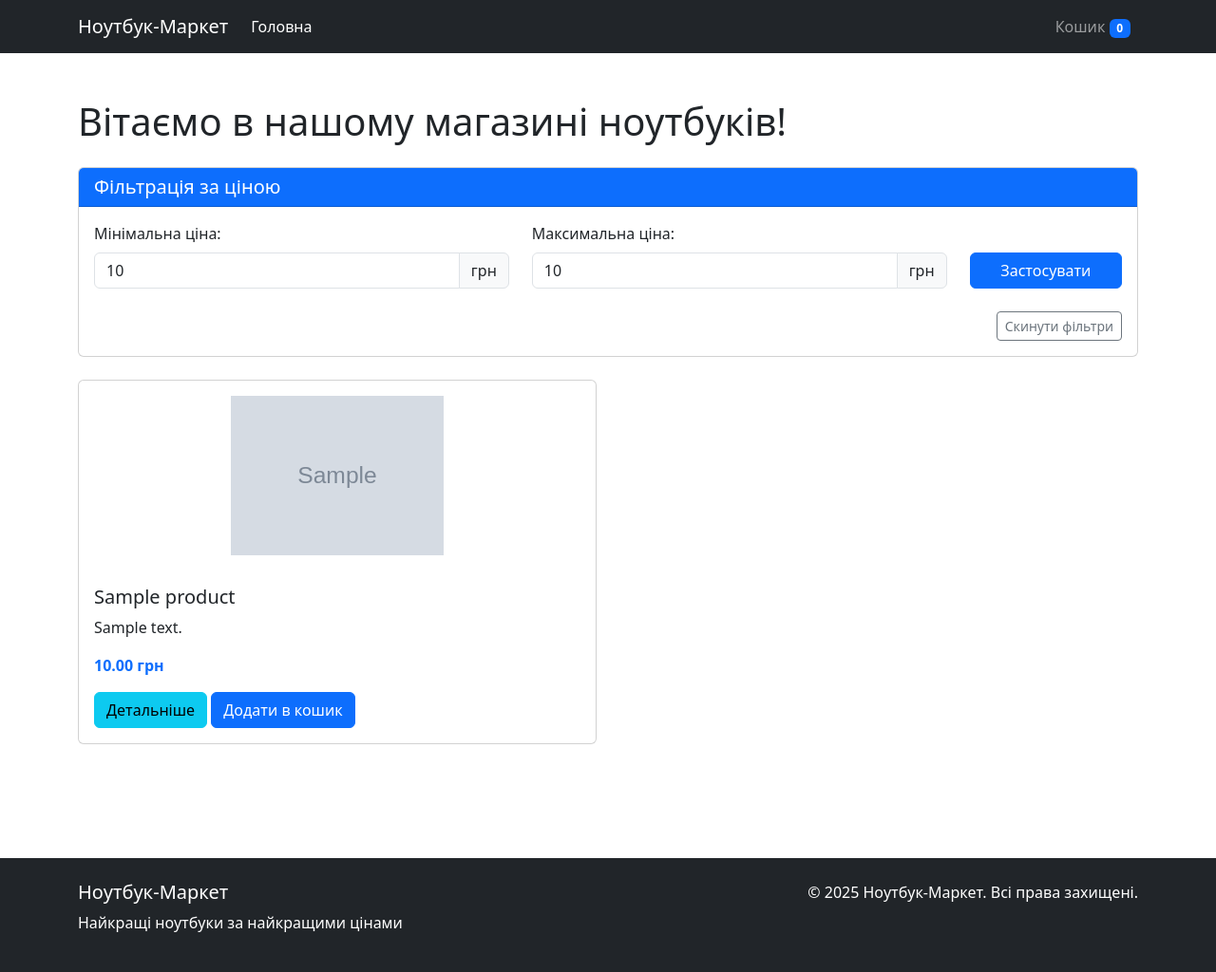
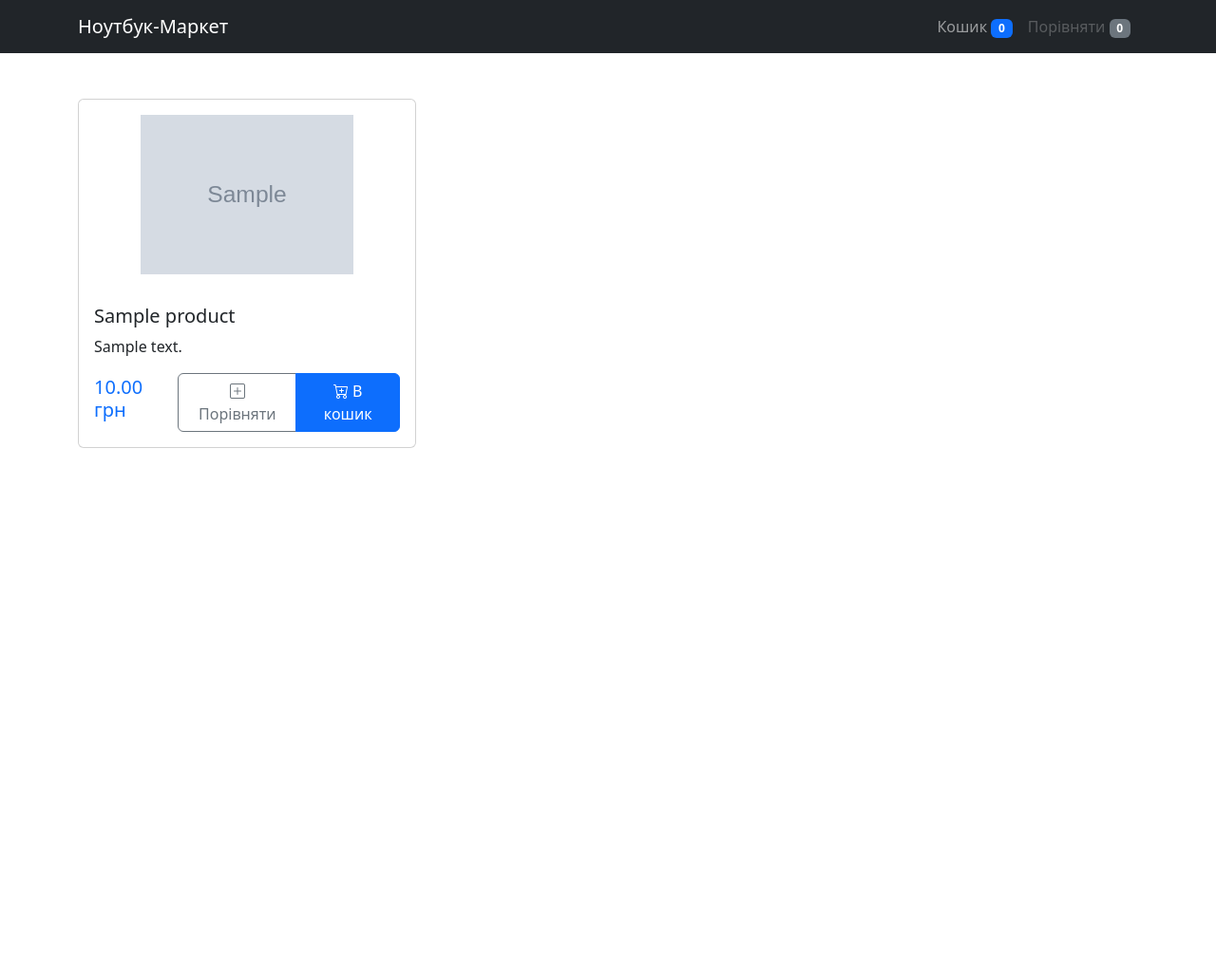
Before and after one commit to Viktor-pixel-scet/Online-store-of-laptops, a PHP site: page / in a window 1280 px wide. Shown: the whole page at 95% size. After the commit the page ends 472 px from the top, so only its background shows below. Run offline with PHP 8.4, Linux system fonts and the light colour scheme; tables that the repository leaves empty or names only in its code hold one stand-in row (values such as "Sample post"); grey boxes marked "Sample" are stand-in pictures.

Commit message:
Додано кнопку '+' у модалку порівняння, лічильник товарів та покращено керування списком порівняння з максимумом 4 товарів (В коді легко можна змінити на більше)

```diff
--- a/index.php
+++ b/index.php
@@ -56,95 +56,66 @@ try {
     <meta name="viewport" content="width=device-width, initial-scale=1.0">
     <title>Ноутбук-Маркет - Головна</title>
     <link href="https://cdn.jsdelivr.net/npm/bootstrap@5.3.0/dist/css/bootstrap.min.css" rel="stylesheet">
+    <link href="https://cdn.jsdelivr.net/npm/bootstrap-icons@1.10.0/font/bootstrap-icons.css" rel="stylesheet">
     <link href="public/assets/style.css" rel="stylesheet">
-    <link href="public/assets/gallery.css" rel="stylesheet">
 </head>
 <body>
 
 <nav class="navbar navbar-expand-lg navbar-dark bg-dark">
     <div class="container">
         <a class="navbar-brand" href="index.php">Ноутбук-Маркет</a>
-        <button class="navbar-toggler" type="button" data-bs-toggle="collapse" data-bs-target="#navbarNav">
-            <span class="navbar-toggler-icon"></span>
-        </button>
-        <div class="collapse navbar-collapse" id="navbarNav">
-            <ul class="navbar-nav me-auto">
-                <li class="nav-item">
-                    <a class="nav-link active" href="index.php">Головна</a>
-                </li>
-            </ul>
-            <ul class="navbar-nav">
-                <li class="nav-item">
-                    <a class="nav-link" href="cart.php">
-                        Кошик
-                        <span class="badge bg-primary">
-                            <?php echo count($_SESSION['cart']); ?>
-                        </span>
-                    </a>
-                </li>
-            </ul>
+        <div class="navbar-nav ms-auto">
+            <a class="nav-link" href="cart.php">
+                Кошик
+                <span class="badge bg-primary"><?php echo count($_SESSION['cart']); ?></span>
+            </a>
+            <a class="nav-link disabled" href="compare.php" id="compare-link">
+                Порівняти
+                <span class="badge bg-secondary" id="compare-count">0</span>
+            </a>
         </div>
     </div>
 </nav>
 
 <div class="container my-5">
-    <h1 class="mb-4">Вітаємо в нашому магазині ноутбуків!</h1>
-
-    <div class="card mb-4">
-        <div class="card-header bg-primary text-white">
-            <h5 class="mb-0">Фільтрація за ціною</h5>
-        </div>
-        <div class="card-body">
-            <form method="get" action="index.php" id="price-filter-form" class="row align-items-end">
-                <div class="col-md-5 mb-3">
-                    <label for="min_price" class="form-label">Мінімальна ціна:</label>
-                    <div class="input-group">
-                        <input type="number" class="form-control" id="min_price" name="min_price"
-                               min="<?php echo $default_min; ?>" max="<?php echo $default_max; ?>"
-                               value="<?php echo $min_price; ?>">
-                        <span class="input-group-text">грн</span>
-                    </div>
-                </div>
-                <div class="col-md-5 mb-3">
-                    <label for="max_price" class="form-label">Максимальна ціна:</label>
-                    <div class="input-group">
-                        <input type="number" class="form-control" id="max_price" name="max_price"
-                               min="<?php echo $default_min; ?>" max="<?php echo $default_max; ?>"
-                               value="<?php echo $max_price; ?>">
-                        <span class="input-group-text">грн</span>
-                    </div>
-                </div>
-                <div class="col-md-2 mb-3">
-                    <button type="submit" class="btn btn-primary w-100">Застосувати</button>
-                </div>
-            </form>
-            <div class="text-end mt-2">
-                <a href="index.php" class="btn btn-outline-secondary btn-sm">Скинути фільтри</a>
-            </div>
-        </div>
-    </div>
-
     <div class="row">
         <?php if (empty($products)): ?>
             <div class="col-12">
                 <div class="alert alert-info">
-                    Товари за вказаними параметрами не знайдено. <a href="index.php" class="alert-link">Скинути фільтри</a>
+                    Товари за вказаними параметрами не знайдено.
                 </div>
             </div>
         <?php else: ?>
             <?php foreach ($products as $product): ?>
-                <div class="col-md-6 mb-4">
+                <div class="col-md-4 mb-4">
                     <div class="card h-100">
-                        <img src="<?php echo htmlspecialchars($product['image_filename']); ?>" class="card-img-top"
+                        <img src="<?php echo htmlspecialchars($product['image_filename']); ?>"
+                             class="card-img-top"
                              alt="<?php echo htmlspecialchars($product['name']); ?>">
                         <div class="card-body">
                             <h5 class="card-title"><?php echo htmlspecialchars($product['name']); ?></h5>
                             <p class="card-text"><?php echo htmlspecialchars($product['description']); ?></p>
-                            <p class="card-text text-primary fw-bold"><?php echo number_format($product['price'], 2, '.', ' '); ?>
-                                грн</p>
-                            <a href="product.php?id=<?php echo $product['id']; ?>" class="btn btn-info">Детальніше</a>
-                            <a href="cart.php?action=add&id=<?php echo $product['id']; ?>" class="btn btn-primary">Додати в
-                                кошик</a>
+                            <div class="d-flex justify-content-between align-items-center">
+                                <span class="h5 text-primary">
+                                    <?php echo number_format($product['price'], 2, '.', ' '); ?> грн
+                                </span>
+                                <div class="btn-group">
+                                    <button
+                                            type="button"
+                                            class="btn btn-outline-secondary compare-toggle"
+                                            data-product-id="<?php echo $product['id']; ?>"
+                                            data-product-name="<?php echo htmlspecialchars($product['name']); ?>"
+                                    >
+                                        <i class="bi bi-plus-square"></i> Порівняти
+                                    </button>
+                                    <a
+                                            href="cart.php?action=add&id=<?php echo $product['id']; ?>"
+                                            class="btn btn-primary"
+                                    >
+                                        <i class="bi bi-cart-plus"></i> В кошик
+                                    </a>
+                                </div>
+                            </div>
                         </div>
                     </div>
                 </div>
@@ -153,44 +124,25 @@ try {
     </div>
 </div>
 
-<footer class="bg-dark text-white py-4 mt-5">
-    <div class="container">
-        <div class="row">
-            <div class="col-md-6">
-                <h5>Ноутбук-Маркет</h5>
-                <p>Найкращі ноутбуки за найкращими цінами</p>
+<div class="modal fade" id="compareModal" tabindex="-1">
+    <div class="modal-dialog modal-xl">
+        <div class="modal-content">
+            <div class="modal-header">
+                <h5 class="modal-title">Товари для порівняння</h5>
+                <button type="button" class="btn-close" data-bs-dismiss="modal"></button>
             </div>
-            <div class="col-md-6 text-md-end">
-                <p>&copy; 2025 Ноутбук-Маркет. Всі права захищені.</p>
+            <div class="modal-body">
+                <div class="comparison-list row"></div>
+            </div>
+            <div class="modal-footer">
+                <button type="button" class="btn btn-secondary" data-bs-dismiss="modal">Закрити</button>
+                <a href="compare.php" class="btn btn-primary disabled" id="full-compare-link">Повна таблиця порівняння</a>
             </div>
         </div>
     </div>
-</footer>
+</div>
 
 <script src="https://cdn.jsdelivr.net/npm/bootstrap@5.3.0/dist/js/bootstrap.bundle.min.js"></script>
 <script src="js/script.js"></script>
-<script>
-    document.addEventListener('DOMContentLoaded', function() {
-        const minPriceInput = document.getElementById('min_price');
-        const maxPriceInput = document.getElementById('max_price');
-        const filterForm = document.getElementById('price-filter-form');
-
-        filterForm.addEventListener('submit', function(event) {
-            const minPrice = parseInt(minPriceInput.value);
-            const maxPrice = parseInt(maxPriceInput.value);
-
-            if (minPrice > maxPrice) {
-                event.preventDefault();
-                alert('Мінімальна ціна не може бути більшою за максимальну!');
-            }
-        });
-
-        minPriceInput.addEventListener('change', function() {
-            if (parseInt(minPriceInput.value) > parseInt(maxPriceInput.value)) {
-                maxPriceInput.value = minPriceInput.value;
-            }
-        });
-    });
-</script>
 </body>
 </html>
```
Also changed, not shown: compare.php (added, +113 -0 lines), js/script.js (+102 -0 lines).
